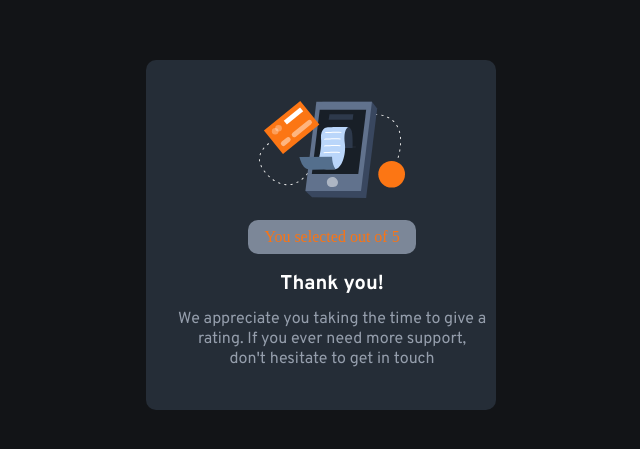
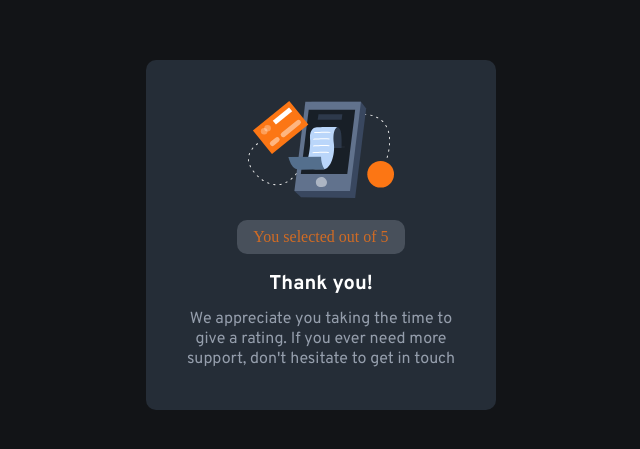
Before and after one commit to thiagomartns/rating-component-react, a React (Create React App) app: page /thanks in a window 1280 px wide. Shown: the part 165-614 px from the top of the page, without its empty margins (319-959 px from the left). Built offline with nearby package versions, Linux system fonts and the light colour scheme.

Commit message:
Refatoração de estilos

```diff
--- a/src/App.scss
+++ b/src/App.scss
@@ -26,6 +26,11 @@
     justify-content: space-around;
     gap: 1rem;
 
+    .info {
+      display: flex;
+      flex-direction: column;
+      gap: .75rem;
+
       h2 {
         font: $overpass-b;
         color: $white;
@@ -34,7 +39,8 @@
       p {
         font: $overpass-r;
         color: $light-gray;
-      width: 30ch;
       }
     }
+
   }
+}
--- a/src/Pages/home/home.scss
+++ b/src/Pages/home/home.scss
@@ -13,23 +13,6 @@
   img {
     font-size: .5rem;
   }
-}
-
-.info {
-  display: flex;
-  flex-direction: column;
-  gap: 1rem;
-
-  // h2 {
-  //   font: $overpass-b;
-  //   color: $white;
-  // }
-
-  // p {
-  //   font: $overpass-r;
-  //   color: $light-gray;
-  //   width: 30ch;
-  // }
 }
 
 form {
--- a/src/Pages/thanks/Thanks.jsx
+++ b/src/Pages/thanks/Thanks.jsx
@@ -12,7 +12,7 @@ const Thanks = ({ rating }) => {
           You selected {rating} out of 5
         </span>
       </div>
-      <div className="infoThanks">
+      <div className="info">
         <h2>Thank you!</h2>
         <p>We appreciate you taking the time to give a rating. If you ever need more support, don't hesitate to get in touch</p>
       </div>
--- a/src/Pages/thanks/thanks.scss
+++ b/src/Pages/thanks/thanks.scss
@@ -20,10 +20,4 @@
     border-radius: 10px;
     color: $orange;
   }
-
-  .infoThanks {
-    display: flex;
-    flex-direction: column;
-    gap: .75rem;
-  }
 }
--- a/src/global.scss
+++ b/src/global.scss
@@ -2,12 +2,12 @@
 @import url('https://fonts.googleapis.com/css2?family=Overpass:wght@400;700&display=swap');
 
 // primary colors
-$orange: hsl(25, 97%, 53%);
+$orange: hsla(25, 97%, 53%, 0.767);
 
 // neutral colors
 $white: hsl(0, 0%, 100%);
 $light-gray: hsl(217, 12%, 63%);
-$medium-gray: hsl(216, 12%, 54%);
+$medium-gray: hsl(215, 12%, 32%);
 $dark-blue: hsl(213, 19%, 18%);
 $very-dark-blue: hsl(216, 12%, 8%);
 
```
Lines whose indentation alone changed are shown as unchanged.
